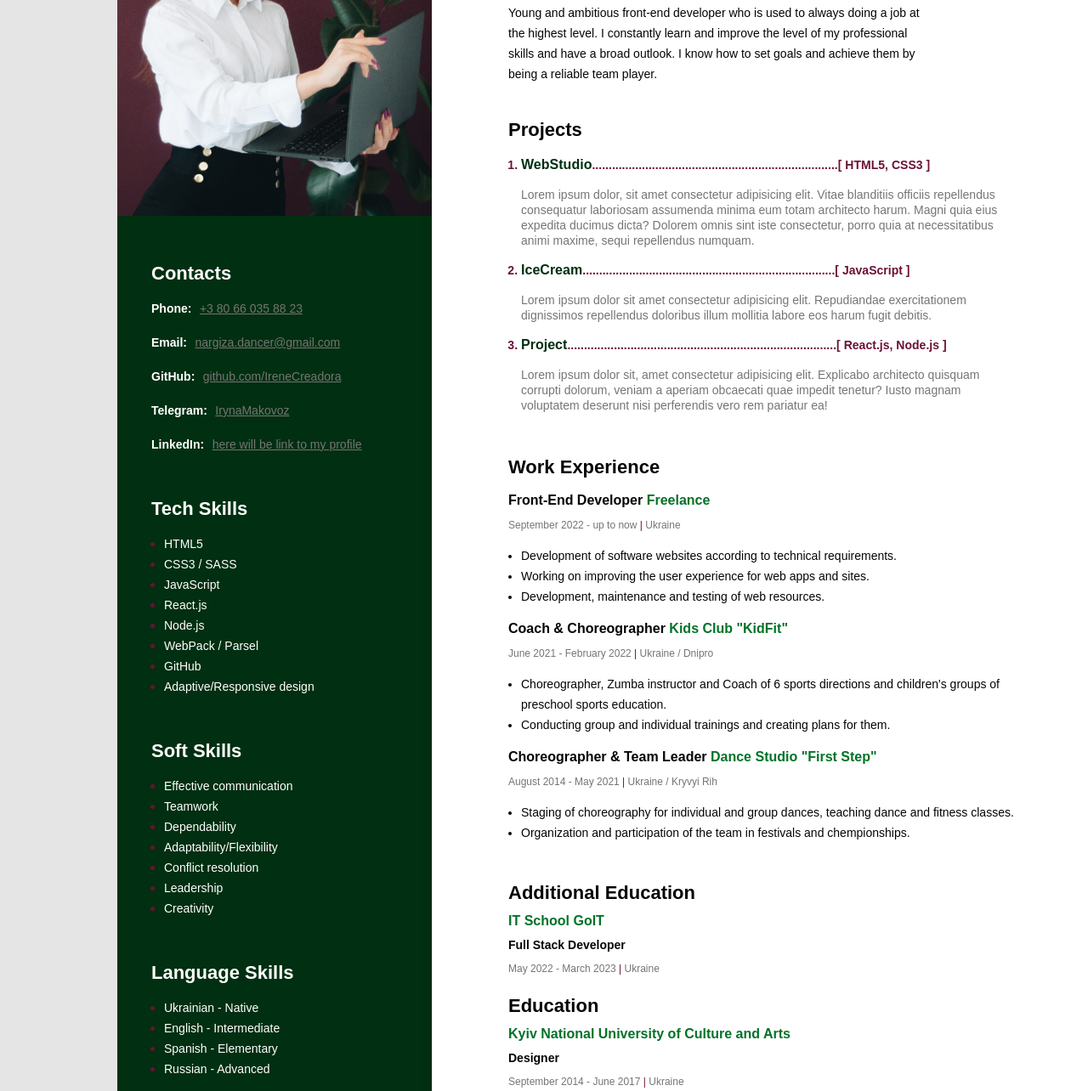
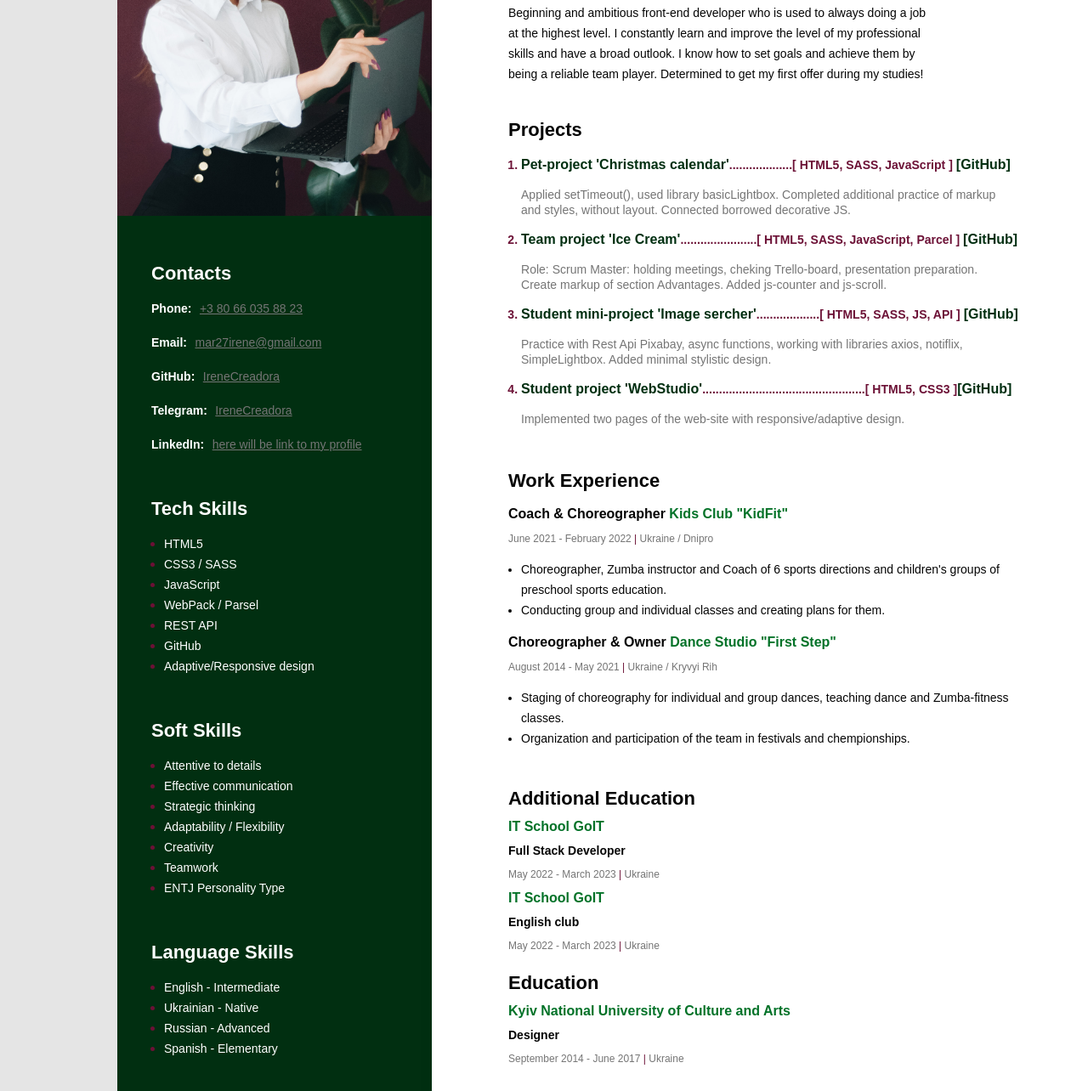
Before and after one commit to IreneCreadora/CV__IrynaMakovoz, a plain HTML site: page index.html in a window 1280 px wide. Shown: the part 221-1505 px from the top of the page at 85% size. Drawn offline with Linux system fonts and the light colour scheme.

Commit message:
add correct discription on projects

```diff
--- a/index.html
+++ b/index.html
@@ -15,7 +15,11 @@
             <h2 class="about__position">Junior Front-End Developer</h2>
             <h1 class="about__name">Iryna Makovoz</h1>
             <p class="about__discription">
-              Young and ambitious front-end developer who is used to always doing a job at the highest level. I constantly learn and improve the level of my professional skills and have a broad outlook. I know how to set goals and achieve them by being a reliable team player.
+              Beginning and ambitious front-end developer who is used to always
+              doing a job at the highest level. I constantly learn and improve
+              the level of my professional skills and have a broad outlook. I
+              know how to set goals and achieve them by being a reliable team
+              player. Determined to get my first offer during my studies!
             </p>
           </div>
           <div class="projects">
@@ -23,26 +27,82 @@
             <ol class="projects__list">
               <li class="projects__item">
                 <a
-                  href="https://irenecreadora.github.io/goit-markup-hw-06/"
+                  href="https://irenecreadora.github.io/christmas-advent-calendar/"
                   class="projects__link"
                   target="_blank"
-                  >WebStudio</a
-                >..........................................................................[
-                HTML5, CSS3 ]
-                <p class="projects__discription">Lorem ipsum dolor, sit amet consectetur adipisicing elit. Vitae blanditiis officiis repellendus consequatur laboriosam assumenda minima eum totam architecto harum. Magni quia eius expedita ducimus dicta? Dolorem omnis sint iste consectetur, porro quia at necessitatibus animi maxime, sequi repellendus numquam.
+                  >Pet-project 'Christmas calendar'</a
+                >...................[ HTML5, SASS, JavaScript ]
+                <a
+                  href="https://github.com/IreneCreadora/christmas-advent-calendar"
+                  class="projects__link"
+                  target="_blank"
+                  >[GitHub]</a
+                >
+                <p class="projects__discription">
+                  Applied setTimeout(), used library basicLightbox. Completed
+                  additional practice of markup and styles, without layout.
+                  Connected borrowed decorative JS.
                 </p>
               </li>
               <li class="projects__item">
                 <a
-                  href="https://vladkrasovsky.github.io/icecream/"
+                  href="https://irenecreadora.github.io/team_progect_ICECREAM/"
                   class="projects__link"
                   target="_blank"
-                  >IceCream</a
-                >............................................................................[
-                JavaScript ]
-                <p class="projects__discription">Lorem ipsum dolor sit amet consectetur adipisicing elit. Repudiandae exercitationem dignissimos repellendus doloribus illum mollitia labore eos harum fugit debitis.</p>
+                  >Team project 'Ice Cream'</a
+                >.......................[ HTML5, SASS, JavaScript, Parcel ]
+                <a
+                  href="https://github.com/IreneCreadora/team_progect_ICECREAM"
+                  class="projects__link"
+                  target="_blank"
+                  >[GitHub]</a
+                >
+                <p class="projects__discription">
+                  Role: Scrum Master: holding meetings, cheking Trello-board,
+                  presentation preparation.<br />
+                  Create markup of section Advantages. Added js-counter and
+                  js-scroll.
+                </p>
               </li>
               <li class="projects__item">
+                <a
+                  href="https://irenecreadora.github.io/goit-js-hw-11/"
+                  class="projects__link"
+                  target="_blank"
+                  >Student mini-project 'Image sercher'</a
+                >...................[ HTML5, SASS, JS, API ]
+                <a
+                  href="https://github.com/IreneCreadora/goit-js-hw-11"
+                  class="projects__link"
+                  target="_blank"
+                  >[GitHub]</a
+                >
+                <p class="projects__discription">
+                  Practice with Rest Api Pixabay, async functions, working with
+                  libraries axios, notiflix, SimpleLightbox. Added minimal
+                  stylistic design.
+                </p>
+              </li>
+              <li class="projects__item">
+                <a
+                  href="https://irenecreadora.github.io/goit-markup-hw-08/"
+                  class="projects__link"
+                  target="_blank"
+                  >Student project 'WebStudio'</a
+                >.................................................[ HTML5, CSS3
+                ]<a
+                  href="https://github.com/IreneCreadora/goit-markup-hw-08"
+                  class="projects__link"
+                  target="_blank"
+                  >[GitHub]</a
+                >
+                <p class="projects__discription">
+                  Implemented two pages of the web-site with responsive/adaptive
+                  design.
+                </p>
+              </li>
+
+              <!-- <li class="projects__item">
                 <a
                   href="https://irenecreadora.github.io/goit-js-hw-08/"
                   class="projects__link"
@@ -50,34 +110,17 @@
                   >Project</a
                 >.................................................................................[
                 React.js, Node.js ]
-                <p class="projects__discription">Lorem ipsum dolor sit, amet consectetur adipisicing elit. Explicabo architecto quisquam corrupti dolorum, veniam a aperiam obcaecati quae impedit tenetur? Iusto magnam voluptatem deserunt nisi perferendis vero rem pariatur ea!</p>
-              </li>
+                <p class="projects__discription">
+                  Lorem ipsum dolor sit, amet consectetur adipisicing elit.
+                  Explicabo architecto quisquam corrupti dolorum, veniam a
+                  aperiam obcaecati quae impedit tenetur? Iusto magnam
+                  voluptatem deserunt nisi perferendis vero rem pariatur ea!
+                </p>
+              </li> -->
             </ol>
           </div>
           <div class="work-experiens">
             <h2 class="work-experiens__title">Work Experience</h2>
-            <div class="company">
-              <h3 class="company__title">
-                Front-End Developer
-                <span class="company__name"> Freelance</span>
-              </h3>
-              <p class="company__period">
-                September 2022 - up to now <span class="p_line">|</span> Ukraine
-              </p>
-              <ul class="company__list">
-                <li class="compamy__item">
-                  Development of software websites according to technical
-                  requirements.
-                </li>
-                <li class="compamy__item">
-                  Working on improving the user experience for web apps and
-                  sites.
-                </li>
-                <li class="compamy__item">
-                  Development, maintenance and testing of web resources.
-                </li>
-              </ul>
-            </div>
             <div class="company">
               <h3 class="company__title">
                 Coach & Choreographer
@@ -89,16 +132,19 @@
               </p>
               <ul class="company__list">
                 <li class="compamy__item">
-                  Choreographer, Zumba instructor and Coach of 6 sports directions and children's groups of preschool sports education.
+                  Choreographer, Zumba instructor and Coach of 6 sports
+                  directions and children's groups of preschool sports
+                  education.
                 </li>
                 <li class="compamy__item">
-                  Conducting group and individual trainings and creating plans for them.
+                  Conducting group and individual classes and creating plans for
+                  them.
                 </li>
               </ul>
             </div>
             <div class="company">
               <h3 class="company__title">
-                Choreographer & Team Leader
+                Choreographer & Owner
                 <span class="company__name"> Dance Studio "First Step"</span>
               </h3>
               <p class="company__period">
@@ -107,10 +153,12 @@
               </p>
               <ul class="company__list">
                 <li class="compamy__item">
-                  Staging of choreography for individual and group dances, teaching dance and fitness classes.
+                  Staging of choreography for individual and group dances,
+                  teaching dance and Zumba-fitness classes.
                 </li>
                 <li class="compamy__item">
-                  Organization and participation of the team in festivals and chempionships.
+                  Organization and participation of the team in festivals and
+                  chempionships.
                 </li>
               </ul>
             </div>
@@ -119,6 +167,11 @@
             <h3 class="education__title">Additional Education</h3>
             <h4 class="education__university">IT School GoIT</h4>
             <h5 class="education__profesion">Full Stack Developer</h5>
+            <p class="education__period">
+              May 2022 - March 2023 <span class="p_line">|</span> Ukraine
+            </p>
+            <h4 class="education__university">IT School GoIT</h4>
+            <h5 class="education__profesion">English club</h5>
             <p class="education__period">
               May 2022 - March 2023 <span class="p_line">|</span> Ukraine
             </p>
@@ -147,27 +200,25 @@
           </p>
           <p>
             <span class="contact__type">Email:</span>
-              <a href="mailto:nargiza.dancer@gmail.com" class="contact__link"
-                >nargiza.dancer@gmail.com</a
+            <a href="mailto:mar27irene@gmail.com" class="contact__link"
+              >mar27irene@gmail.com</a
             >
           </p>
           <p>
             <span class="contact__type">GitHub:</span>
             <a href="https://github.com/IreneCreadora" class="contact__link"
-                >github.com/IreneCreadora</a
+              >IreneCreadora</a
             >
           </p>
           <p>
             <span class="contact__type">Telegram:</span>
-              <a href="https://t.me/NargizaDancer" class="contact__link"
-                >IrynaMakovoz</a
+            <a href="https://t.me/IreneCreadora" class="contact__link"
+              >IreneCreadora</a
             >
           </p>
           <p>
             <span class="contact__type">LinkedIn:</span>
-              <a href="" class="contact__link"
-                >here will be link to my profile</a
-              >
+            <a href="" class="contact__link">here will be link to my profile</a>
           </p>
         </div>
         <div class="tech-skills">
@@ -182,14 +233,17 @@
             <li class="tech-skills__item">
               <span class="skills__discription">JavaScript</span>
             </li>
-              <li class="tech-skills__item">
+            <!-- <li class="tech-skills__item">
               <span class="skills__discription">React.js</span>
             </li>
             <li class="tech-skills__item">
               <span class="skills__discription">Node.js</span>
+            </li> -->
+            <li class="tech-skills__item">
+              <span class="skills__discription">WebPack / Parsel</span>
             </li>
             <li class="tech-skills__item">
-                <Parsel class="skills__discription">WebPack / Parsel</span>
+              <span class="skills__discription">REST API</span>
             </li>
             <li class="tech-skills__item">
               <span class="skills__discription">GitHub</span>
@@ -205,31 +259,27 @@
           <h3 class="sidebar__title">Soft Skills</h3>
           <ul class="soft-skills__list">
             <li class="soft-skills__item">
+              <span class="skills__discription">Attentive to details</span>
+            </li>
+            <li class="soft-skills__item">
+              <span class="skills__discription">Effective communication</span>
+            </li>
+            <li class="soft-skills__item">
+              <span class="skills__discription">Strategic thinking</span>
+            </li>
+            <li class="soft-skills__item">
               <span class="skills__discription"
-                  >Effective communication</span
+                >Adaptability / Flexibility</span
               >
+            </li>
+            <li class="soft-skills__item">
+              <span class="skills__discription">Creativity</span>
             </li>
             <li class="soft-skills__item">
               <span class="skills__discription">Teamwork</span>
             </li>
             <li class="soft-skills__item">
-                <span class="skills__discription">Dependability</span>
-              </li>
-              <li class="soft-skills__item">
-                <span class="skills__discription"
-                  >Adaptability/Flexibility</span
-                >
-              </li>
-              <li class="soft-skills__item">
-                <span class="skills__discription"
-                  >Conflict resolution</span
-                >
-              </li>
-              <li class="soft-skills__item">
-                <span class="skills__discription">Leadership</span>
-              </li>
-              <li class="soft-skills__item">
-                <span class="skills__discription">Creativity</span>
+              <span class="skills__discription">ENTJ Personality Type</span>
             </li>
           </ul>
         </div>
@@ -237,24 +287,16 @@
           <h3 class="sidebar__title">Language Skills</h3>
           <ul class="language-skills__list">
             <li class="language-skills__item">
-                <span class="skills__discription"
-                  >Ukrainian - Native</span
-                >
+              <span class="skills__discription">English - Intermediate</span>
             </li>
             <li class="language-skills__item">
-                <span class="skills__discription"
-                  >English - Intermediate</span
-                >
+              <span class="skills__discription">Ukrainian - Native</span>
             </li>
             <li class="language-skills__item">
-                <span class="skills__discription"
-                  >Spanish - Elementary</span
-                >
+              <span class="skills__discription">Russian - Advanced</span>
             </li>
             <li class="language-skills__item">
-                <span class="skills__discription"
-                  >Russian - Advanced</span
-                >
+              <span class="skills__discription">Spanish - Elementary</span>
             </li>
           </ul>
         </div>
```
Lines whose indentation alone changed are shown as unchanged.
